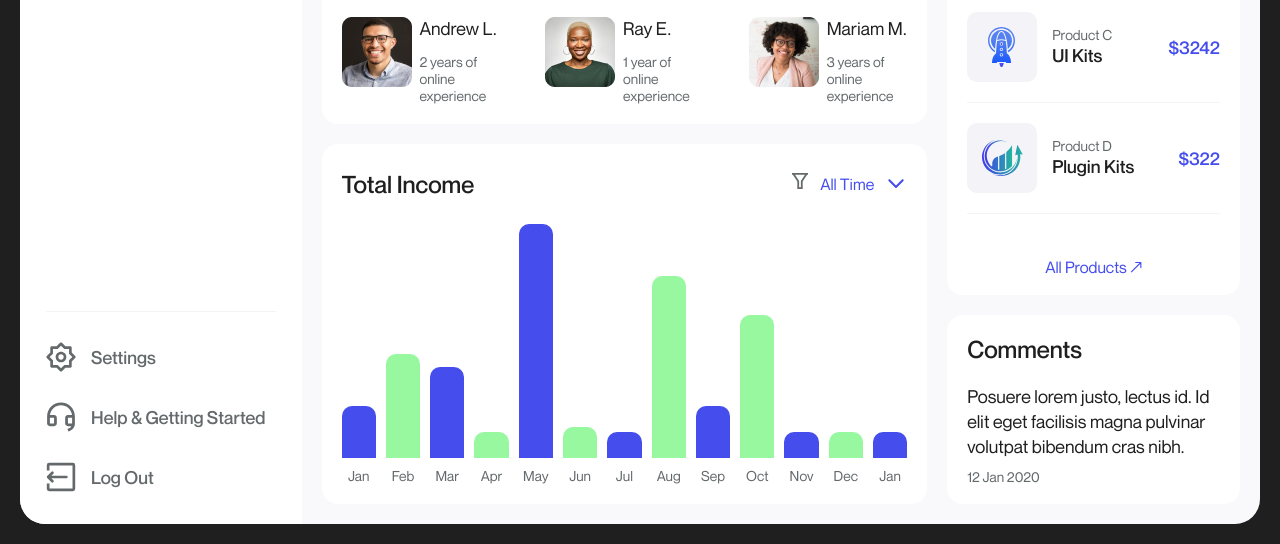
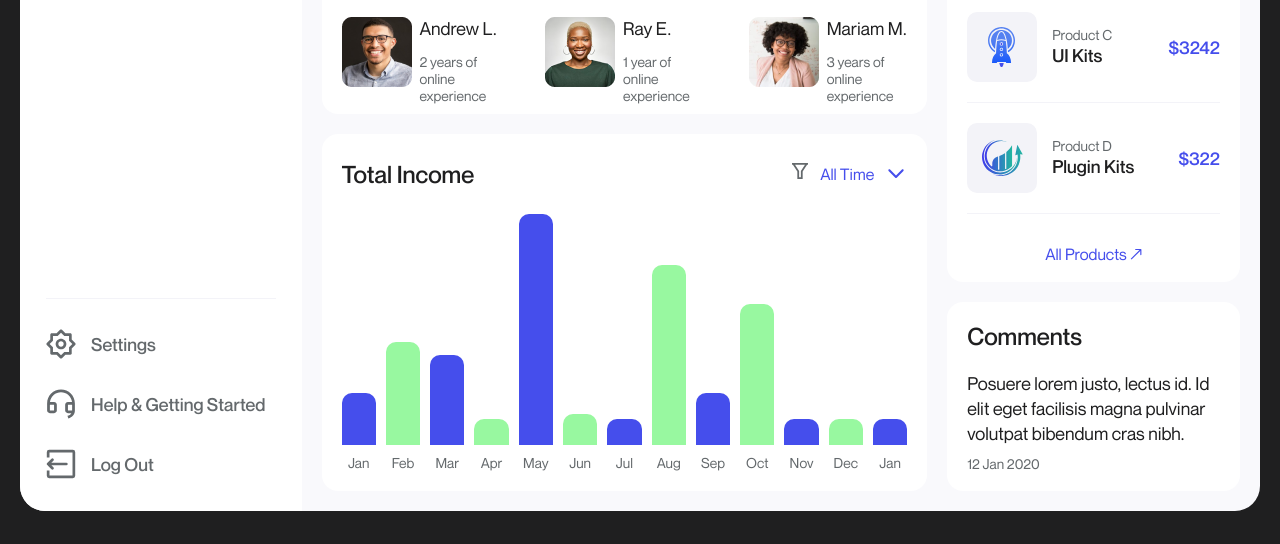
Before and after one commit to StasyaShu/test_ux-mind, a website: page source/index.html in a window 1280 px wide. Shown: the part 555-1099 px from the top of the page. Drawn offline with nearby package versions, Linux system fonts and the light colour scheme; files that its build step writes are made by us from their sources; files whose address does not match are found by name.

Commit message:
правки по линтеру

```diff
--- a/source/index.html
+++ b/source/index.html
@@ -247,7 +247,7 @@
           <section class="dashboard">
             <div class="dashboard__wrapper">
               <h2 class="dashboard__title">Dashboard</h2>
-              <div class="dashboard__block dashboard__block--overview overview block">
+              <div class="dashboard__block dashboard__block--overview overview block block--overview">
                 <div class="block__title">
                   <b class="block__name title">Overview</b>
                   <div class="custom-select" data-select>
@@ -425,7 +425,7 @@
                   </svg>
                 </a>
               </div>
-              <div class="dashboard__block dashboard__block--comments comments block">
+              <div class="dashboard__block dashboard__block--comments comments block block--comments">
                 <div class="block__title">
                   <b class="block__name title">Comments</b>
                 </div>
--- a/source/sass/blocks/chart.scss
+++ b/source/sass/blocks/chart.scss
@@ -53,14 +53,14 @@
     position: absolute;
     bottom: 26px;
     width: 100%;
-    border-radius: 10px 10px 0px 0px;
+    border-radius: 10px 10px 0 0;
 
     @include mobile {
       left: 32px;
       bottom: 0;
       width: 0;
       height: 100%;
-      border-radius: 0 10px 10px 0px;
+      border-radius: 0 10px 10px 0;
     }
   }
 
@@ -90,7 +90,7 @@
     }
   }
 
-  &__item:nth-child(3)::before {
+  &__item:nth-child(8n-5)::before {
     height: 35%;
 
     @include mobile {
@@ -99,7 +99,7 @@
     }
   }
 
-  &__item:nth-child(4)::before {
+  &__item:nth-child(8n-4)::before {
     height: 10%;
 
     @include mobile {
@@ -108,7 +108,7 @@
     }
   }
 
-  &__item:nth-child(5)::before {
+  &__item:nth-child(8n-3)::before {
     height: 90%;
 
     @include mobile {
@@ -117,7 +117,7 @@
     }
   }
 
-  &__item:nth-child(6)::before {
+  &__item:nth-child(8n-2)::before {
     height: 12%;
 
     @include mobile {
@@ -126,7 +126,7 @@
     }
   }
 
-  &__item:nth-child(7)::before {
+  &__item:nth-child(8n-1)::before {
     height: 10%;
 
     @include mobile {
@@ -135,7 +135,7 @@
     }
   }
 
-  &__item:nth-child(8)::before {
+  &__item:nth-child(9n-1)::before {
     height: 70%;
 
     @include mobile {
@@ -144,7 +144,7 @@
     }
   }
 
-  &__item:nth-child(9)::before {
+  &__item:nth-child(10n-1)::before {
     height: 20%;
 
     @include mobile {
@@ -153,7 +153,7 @@
     }
   }
 
-  &__item:nth-child(10)::before {
+  &__item:nth-child(11n-1)::before {
     height: 55%;
 
     @include mobile {
@@ -162,7 +162,7 @@
     }
   }
 
-  &__item:nth-child(11)::before {
+  &__item:nth-child(12n-1)::before {
     height: 10%;
 
     @include mobile {
@@ -171,7 +171,7 @@
     }
   }
 
-  &__item:nth-child(12)::before {
+  &__item:nth-last-child(-n+2)::before {
     height: 10%;
 
     @include mobile {
@@ -180,7 +180,7 @@
     }
   }
 
-  &__item:nth-child(13)::before {
+  &__item:last-child::before {
     height: 10%;
 
     @include mobile {
--- a/source/sass/blocks/comments.scss
+++ b/source/sass/blocks/comments.scss
@@ -2,6 +2,7 @@
   &__content {
     display: flex;
     flex-direction: column;
+    margin: 0 0 10px 0;
 
     a {
       display: block;
--- a/source/sass/blocks/dashboard.scss
+++ b/source/sass/blocks/dashboard.scss
@@ -7,14 +7,14 @@
     grid-row-gap: 20px;
 
     @media (max-width: 1250px) {
-      grid-template-rows: min-content 1fr 1.2fr .3fr .5fr;
+      grid-template-rows: min-content 1fr 1.2fr 0.3fr 0.5fr;
     }
 
     @include tablet {
       display: flex;
       flex-direction: column;
       grid-row-gap: 15px;
-      grid-column-gap: 0px;
+      grid-column-gap: 0;
     }
   }
 
--- a/source/sass/blocks/experts.scss
+++ b/source/sass/blocks/experts.scss
@@ -22,12 +22,15 @@
     display: flex;
     flex-wrap: wrap;
     align-items: center;
+
+    @media (max-width: 1248px) {
+      align-items: flex-start;
+    }
   }
 
   &__item {
-    display: block;
+    display: grid;
     width: 28%;
-    display: grid;
     grid-template-columns: 0.5fr 1fr;
     grid-template-rows: auto auto;
     grid-column-gap: 5%;
@@ -36,6 +39,7 @@
       display: flex;
       flex-direction: column;
       align-items: center;
+      margin-bottom: 10px;
     }
 
     picture {
--- a/source/sass/blocks/header.scss
+++ b/source/sass/blocks/header.scss
@@ -111,6 +111,7 @@
 
 .header__menu.is-open {
   height: 100vh;
+  /* stylelint-disable-next-line */
   height: calc(89 * var(--vh, 1vh));
   padding-top: 20px;
   overflow: auto;
--- a/source/sass/blocks/income.scss
+++ b/source/sass/blocks/income.scss
@@ -12,7 +12,6 @@
   }
 
   &__chart {
-
     @include tablet {
       justify-self: end;
     }
--- a/source/sass/blocks/main-header.scss
+++ b/source/sass/blocks/main-header.scss
@@ -29,13 +29,13 @@
       padding: 16px 0 16px 56px;
       border-radius: 10px;
       background-color: $color-white;
+    }
 
-      &::placeholder {
-        font-weight: 400;
-        font-size: 18px;
-        line-height: 22px;
-        color: $color-mid-grey;
-      }
+    input::placeholder {
+      font-weight: 400;
+      font-size: 18px;
+      line-height: 22px;
+      color: $color-mid-grey;
     }
 
     input:focus {
--- a/source/sass/blocks/statistics.scss
+++ b/source/sass/blocks/statistics.scss
@@ -65,7 +65,7 @@
 }
 
 .statistics__block--customers {
-  border-radius: 16px 0px 0px 16px;
+  border-radius: 16px 0 0 16px;
   background-color: $color-ghost-white-2;
 
   @include mobile {
@@ -74,7 +74,7 @@
 }
 
 .statistics__block--income {
-  border-radius: 0px 16px 16px 0px;
+  border-radius: 0 16px 16px 0;
   background-color: $color-ghost-white;
 
   @include mobile {
--- a/source/sass/blocks/tools.scss
+++ b/source/sass/blocks/tools.scss
@@ -14,12 +14,12 @@
     svg {
       transition: color $trans-03;
     }
+  }
 
-    &:hover {
-      svg {
-        color: $color-neon-blue;
-        transition: color $trans-03;
-      }
+  &__link:hover {
+    svg {
+      color: $color-neon-blue;
+      transition: color $trans-03;
     }
   }
 
--- a/source/sass/components/block.scss
+++ b/source/sass/components/block.scss
@@ -26,3 +26,8 @@
     margin: 0;
   }
 }
+
+.block--overview,
+.block--comments {
+  padding: 20px 20px 10px;
+}
--- a/source/sass/components/custom-select.scss
+++ b/source/sass/components/custom-select.scss
@@ -1,7 +1,6 @@
 .custom-select {
   position: relative;
   width: auto;
-  // padding: 9px 0 13px;
   display: flex;
   align-items: center;
 
@@ -42,8 +41,7 @@
     }
 
     @media (hover: hover),
-    screen and (min-width: 0\0) {
-
+      screen and (min-width: 0\0) {
       &:focus {
         opacity: 1;
       }
--- a/source/sass/style.scss
+++ b/source/sass/style.scss
@@ -1,10 +1,8 @@
 // Vendor
-// ---------------------
 
 @import "vendor/normalize";
 
 // Global
-// ---------------------
 
 @import "variables";
 @import "mixins";
@@ -14,7 +12,6 @@
 @import "global/container";
 
 // Components
-// ---------------------
 
 @import "components/title";
 @import "components/filter";
@@ -24,7 +21,6 @@
 @import "components/burger-button";
 
 // Blocks
-// ---------------------
 
 @import "blocks/header";
 @import "blocks/controls";
```
Also changed, not shown: build/css/style.min.css, build/img/icon-product-a.svg, build/index.html, build/js/main.min.js, source/js/modules/init-mobile-menu.js (line endings or trailing spaces), source/sass/mixins.scss (line endings or trailing spaces), 1 other file.
